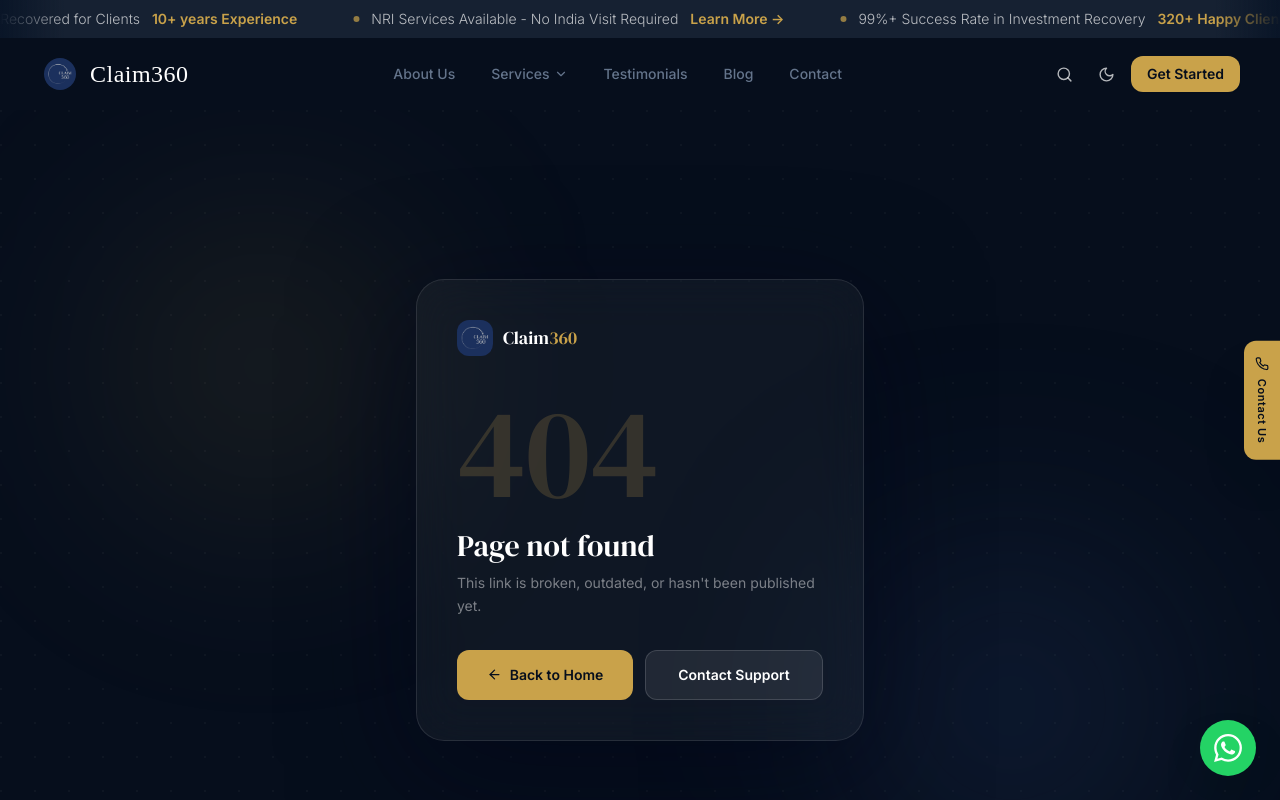
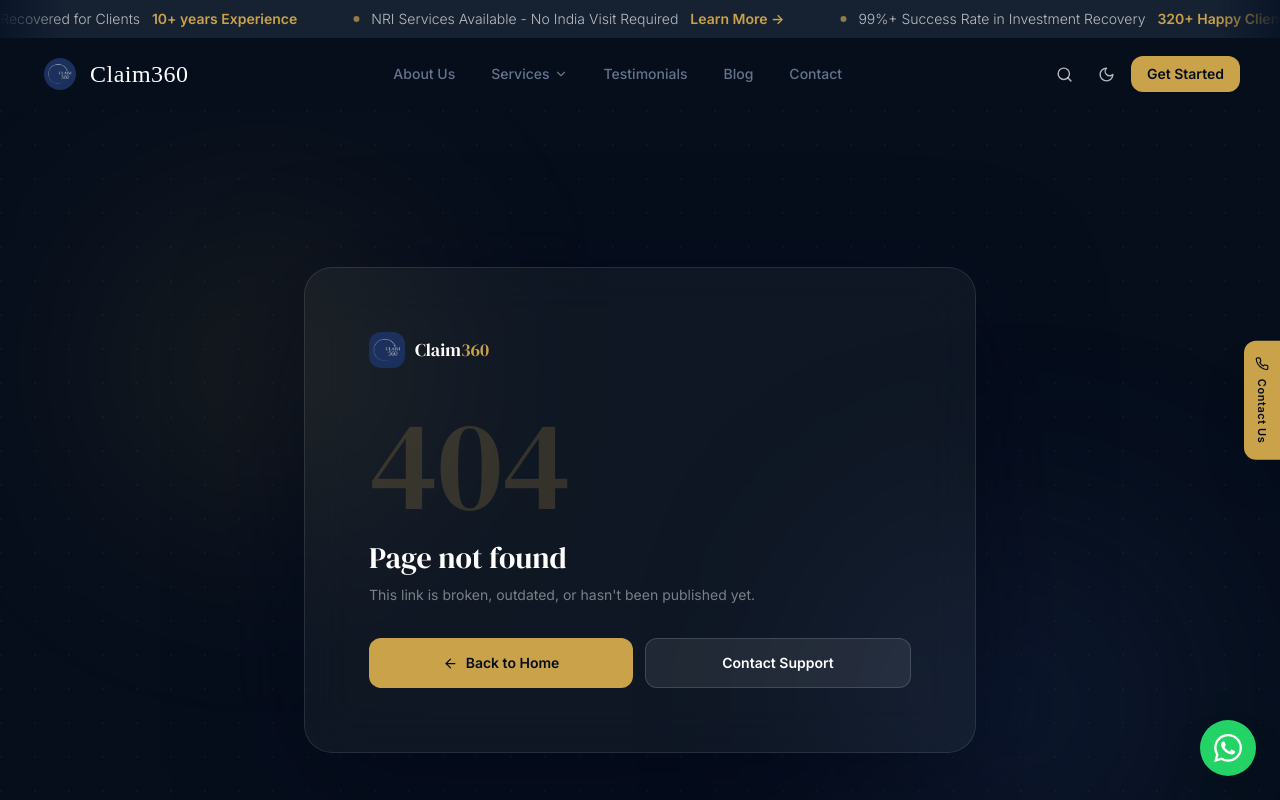
Before and after one commit to ManavClaim360/claim360-website, a React (Vite) app in the folder frontend/: page /404 in a window 1280 px wide. Shown: the top 800 px of the page. Built offline with nearby package versions, Linux system fonts and the light colour scheme; no server answers; a web font is replaced by a local one.

Commit message:
update 404 page layout and padding

```diff
--- a/frontend/src/pages/NotFoundPage.jsx
+++ b/frontend/src/pages/NotFoundPage.jsx
@@ -3,13 +3,13 @@
 
 export default function NotFoundPage() {
   return (
-    <div className="min-h-screen bg-navy-deep flex items-center justify-center relative overflow-hidden px-5 py-12">
+    <div className="min-h-screen bg-navy-deep flex items-center justify-center relative overflow-hidden px-4">
       <div className="absolute inset-0 opacity-[0.035]" style={{ backgroundImage: 'radial-gradient(circle at 1px 1px, rgba(255,255,255,0.9) 1px, transparent 0)', backgroundSize: '34px 34px' }} />
       <div className="absolute top-[12%] left-[8%] w-[320px] h-[320px] bg-gold/10 rounded-full blur-[110px] pointer-events-none" />
       <div className="absolute bottom-[8%] right-[10%] w-[280px] h-[280px] bg-[#284274]/35 rounded-full blur-[120px] pointer-events-none" />
 
-      <div className="relative z-10 w-full max-w-md">
-        <div className="bg-white/[0.04] border border-white/10 rounded-[28px] shadow-[0_30px_120px_rgba(2,6,23,0.55)] backdrop-blur-xl p-8 sm:p-10">
+      <div className="relative z-10 w-full max-w-2xl">
+        <div className="bg-white/[0.04] border border-white/10 rounded-[28px] shadow-[0_30px_120px_rgba(2,6,23,0.55)] backdrop-blur-xl p-12 sm:p-16">
 
           <Link to="/" className="inline-flex items-center gap-2.5 mb-8">
             <img src="/assets/main_logo_sq.jpeg" alt="Claim360" className="h-9 w-9 rounded-xl object-cover" />
```
